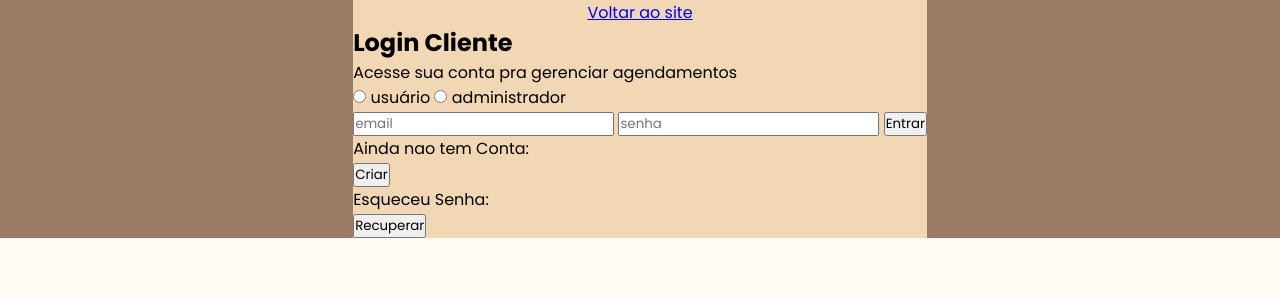
After one commit to francisconeponuceno/sistemadeagendamento, a Flask app: page /login in a window 1280 px wide. The commit adds this page. Shown: the top 300 px of the page. Run offline with Flask 3, Linux system fonts and the light colour scheme; some libraries are stand-ins or nearby versions.

Commit message:
atualizacao

```diff
--- a/app.py
+++ b/app.py
@@ -14,7 +14,7 @@ migrate.init_app(app, db)
 
 
 app.add_url_rule('/', 'index', UserController.index)
-app.add_url_rule('/contact','contact', UserController.contact, methods=['POST','GET'])
+app.add_url_rule('/login','login', UserController.login, methods=['POST','GET'])
 
 
 if __name__ == '__main__':
--- a/controllers/user_controllers.py
+++ b/controllers/user_controllers.py
@@ -9,7 +9,7 @@ class UserController:
         return render_template('index.html', users=users)
 
     @staticmethod
-    def contact():
+    def login():
         if request.method == 'POST':
             nome = request.form['nome']
             email = request.form['email']
@@ -18,7 +18,7 @@ class UserController:
             tipo = request.form['useradmin']
 
             if not nome or not email or not senha or not tipo:
-                return render_template('contact.html', error='por favor preencha todos os campos')
+                return render_template('login.html', error='por favor preencha todos os campos')
 
             new_user = User(nome=nome, email=email, telefone=fone, senha=senha, tipo=tipo)
             db.session.add(new_user)
@@ -26,4 +26,4 @@ class UserController:
 
             return redirect(url_for('index'))
 
-        return render_template('contact.html')
+        return render_template('login.html')
--- /dev/null
+++ b/static/css/login.css
@@ -0,0 +1,39 @@
+@import url('https://fonts.googleapis.com/css2?family=Poppins:ital,wght@0,100;0,200;0,300;0,400;0,500;0,600;0,700;0,800;0,900;1,100;1,200;1,300;1,400;1,500;1,600;1,700;1,800;1,900&display=swap');
+
+:root {
+    --cor1: #FEFBF5; /* Fundo / Neutro claro (background principal) */
+    --cor2: #563A22; /* Primária (títulos, menus, elementos fortes) */
+    --cor3: #F1D7B4; /* Secundária (destaques suaves, cards, caixas de apoio) */
+    --cor4: #9B7C64; /* Apoio (texto secundário, bordas, sombras sutis) */
+    --cor5: #F18836; /* Cor de Destaque (botões, links, chamadas de ação) */
+
+}
+
+* {
+    margin: 0;
+    padding: 0;
+    box-sizing: border-box;
+    font-family: "Poppins", sans-serif;
+}
+
+body {
+    background-color: var(--cor1);
+}
+
+.container {
+    width: 100%;
+    display: flex;
+    flex-wrap: wrap;
+    align-items: center;
+    justify-content: center;
+    background-color: #9B7C64;
+}
+
+.container .principal {
+    display: flex;
+    flex-wrap: wrap;
+    flex-direction: column;
+    align-items: center;
+    justify-content: center;
+    background-color: #F1D7B4;
+}
--- a/views/templates/index.html
+++ b/views/templates/index.html
@@ -6,7 +6,7 @@
         <link href="https://cdn.jsdelivr.net/npm/bootstrap@5.3.8/dist/css/bootstrap.min.css" rel="stylesheet"integrity="sha384-sRIl4kxILFvY47J16cr9ZwB07vP4J8+LH7qKQnuqkuIAvNWLzeN8tE5YBujZqJLB" crossorigin="anonymous">
 
     <link rel="stylesheet" href="https://cdnjs.cloudflare.com/ajax/libs/font-awesome/7.0.1/css/all.min.css"integrity="sha512-2SwdPD6INVrV/lHTZbO2nodKhrnDdJK9/kg2XD1r9uGqPo1cUbujc+IYdlYdEErWNu69gVcYgdxlmVmzTWnetw=="crossorigin="anonymous" referrerpolicy="no-referrer" />
-    <link rel="stylesheet" href="/static/styles/style.css">
+    <link rel="stylesheet" href="/static/css/index.css">
     <title>Agendamento</title>
 </head>
 <body>
--- /dev/null
+++ b/views/templates/login.html
@@ -0,0 +1,53 @@
+<!DOCTYPE html>
+<html lang="pt-br">
+<head>
+    <meta charset="UTF-8">
+    <meta name="viewport" content="width=device-width, initial-scale=1.0">
+    <link href="https://cdn.jsdelivr.net/npm/bootstrap@5.3.8/dist/css/bootstrap.min.css" rel="stylesheet"integrity="sha384-sRIl4kxILFvY47J16cr9ZwB07vP4J8+LH7qKQnuqkuIAvNWLzeN8tE5YBujZqJLB" crossorigin="anonymous">
+    <link rel="stylesheet" href="https://cdnjs.cloudflare.com/ajax/libs/font-awesome/7.0.1/css/all.min.css"integrity="sha512-2SwdPD6INVrV/lHTZbO2nodKhrnDdJK9/kg2XD1r9uGqPo1cUbujc+IYdlYdEErWNu69gVcYgdxlmVmzTWnetw=="crossorigin="anonymous" referrerpolicy="no-referrer" />
+    <link rel="stylesheet" href="/static/css/login.css">
+    <title>User</title>
+</head>
+<body>
+    <section class="container">
+        <div class="principal">
+            <div class="voltar-site">
+                <i class="fa-solid fa-rotate-left"></i>
+                <a href="#">Voltar ao site</a>
+            </div>
+            <div class="login">
+                <div class="name">
+                    <i class="fa-solid fa-circle-user"></i>
+                    <h1>Login Cliente</h1>
+                    <p>Acesse sua conta pra gerenciar agendamentos</p>
+                </div>
+                <div class="formulario">
+                    <form method="post">
+                        <div class="user-admin">
+                            <input type="radio" id="usuário" name="useradmin" value="usuario" required>
+                            <label for="">usuário</label>
+                            <input type="radio" id="admin" name="useradmin" value="administrador" required>
+                            <label for="">administrador</label>
+                        </div>
+                        <input type="email" id="email" name="email" placeholder="email" required>
+                        <input type="password" id="senha" name="senha" placeholder="senha" required>
+                        <button type="submit">Entrar</button>
+                    </form>
+                </div>
+                <div class="esquecer">
+                    <form method="post">
+                        <p>Ainda nao tem Conta:</p>
+                        <button type="submit">Criar</button>
+                    </form>
+                    <form method="post">
+                        <p>Esqueceu Senha:</p>
+                        <button type="submit">Recuperar</button>
+                    </form>
+                </div>
+            </div>
+        </div>
+    </section>
+
+
+</body>
+</html>
```
Also changed, not shown: views/templates/contact.html (deleted, +0 -27 lines), static/css/index.css (renamed from static/styles/style.css).
